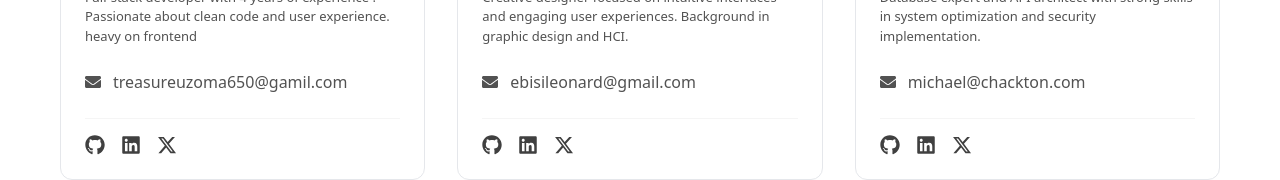
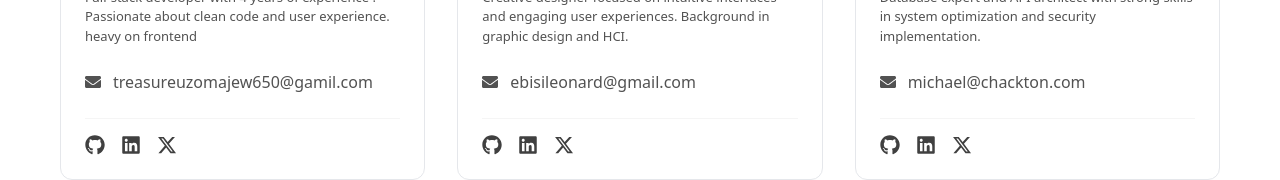
Before and after one commit to skido600/KairosWeb, a Next.js app in the folder kairos-landing/: page / in a window 1280 px wide. Shown: the part 1041-1221 px from the top of the page. Built offline with nearby package versions, Linux system fonts and the light colour scheme.

Commit message:
jew update

```diff
--- a/kairos-landing/components/Teams.tsx
+++ b/kairos-landing/components/Teams.tsx
@@ -18,7 +18,7 @@ const teamMembers: TeamMember[] = [
     name: "Treasure uzoma",
     role: "Fullstack Developer",
     bio: "Full-stack developer with 4 years of experience . Passionate about clean code and user experience. heavy on frontend",
-    email: "treasureuzoma650@gamil.com",
+    email: "treasureuzomajew650@gamil.com",
     github: "TreasureUzoma",
     linkedin: "#",
     twitter: "idolodev",
```
